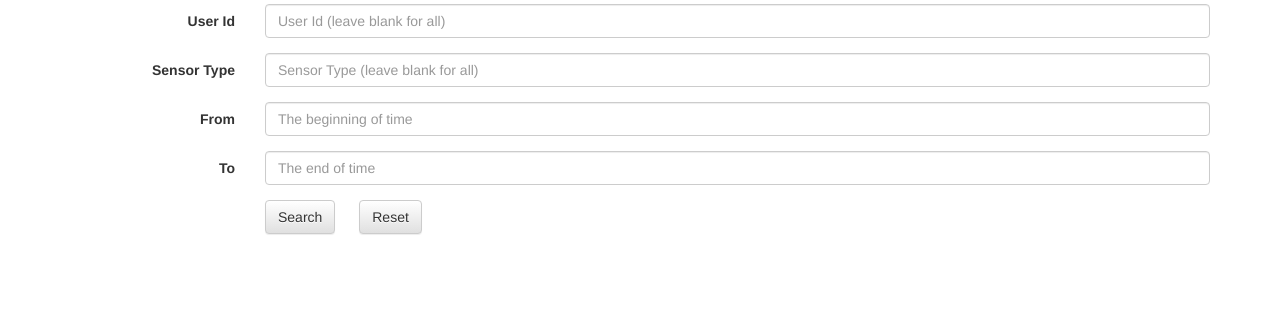
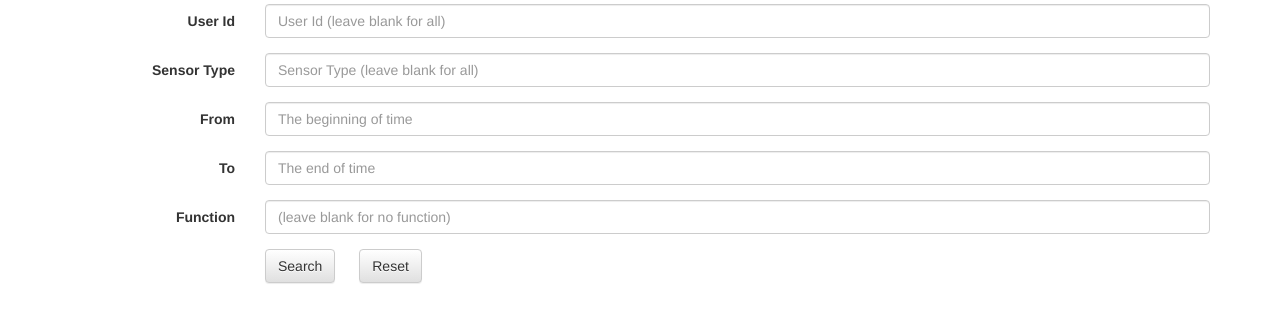
Before and after one commit to cs490m/backend, a Node server app: page / in a window 1280 px wide. Shown: the part 148-471 px from the top of the page. Run offline with Node 20, Linux system fonts and the light colour scheme; some libraries are stand-ins or nearby versions.

Commit message:
added queryFunc parameter to user_data api, updated ui and api to reflect changes. Also made some updates to make the ui a bit more informative

```diff
--- a/package.json
+++ b/package.json
@@ -13,7 +13,7 @@
     "morgan": "~1.3.0",
     "debug": "~2.0.0",
     "ejs" : "~0.8.5",
-    "mongodb": "*",
+    "mongodb": "~2.0",
     "mongoskin": "*"
   },
   "devDependencies": {
--- a/public/javascripts/app.js
+++ b/public/javascripts/app.js
@@ -10,6 +10,22 @@ app.controller('MainController', ['$scope', '$location', '$timeout', '$http', fu
     var url = host + path;
     if ($location.path() != '/add_data' && $location.path() != '/api')
         $location.path("/view_data");
+
+    var exists = function(x) {
+        return x != null && x != "";
+    };
+
+    $scope.clearResults = function() {
+        console.log("clearing results");
+        $scope.showTable = false;
+        $scope.showFuncResult = false;
+        $scope.showGetAlert = false;
+        $scope.showGetError = false;
+        $scope.getId = null;
+        $scope.getType = null;
+        $scope.getStartTime = null;
+        $scope.getEndTime = null;
+    };
 
     var updateView = function() {
         $('#addDataTab').removeClass('active');
@@ -29,11 +45,9 @@ app.controller('MainController', ['$scope', '$location', '$timeout', '$http', fu
     $scope.$on('$locationChangeStart', function() {
         updateView();
     });
+
     updateView();
-
-    var exists = function(x) {
-        return x != null && x != "";
-    };
+    $scope.clearResults();
 
     $scope.submitData = function() {
         $scope.serverSuccess = false;
@@ -51,20 +65,22 @@ app.controller('MainController', ['$scope', '$location', '$timeout', '$http', fu
             method: "POST",
             url: url,
             data: [sensorData]
-        }).success(function(data){
-            console.log("success, hurray. response:");
+        }).success(function(data) {
+            console.log("successfully added data, response:");
             console.log(data);
             $scope.response = data;
             $scope.serverSuccess = true;
-        }).error(function(data){
-            console.log("fail..");
-            console.log(data);
+        }).error(function(data) {
+            console.log("submit data failed");
             $scope.response = data;
             $scope.serverError = true;
         })
     };
 
     $scope.getResults = function() {
+        $scope.showTable = false;
+        $scope.showFuncResult = false;
+        $scope.showGetError = false;
         var getParams = {};
         if (exists($scope.getId))
             getParams.id = $scope.getId;
@@ -74,27 +90,29 @@ app.controller('MainController', ['$scope', '$location', '$timeout', '$http', fu
             getParams.end = $scope.getEndTime;
         if (exists($scope.getType))
             getParams.type = $scope.getType;
+        if (exists($scope.getFunction))
+            getParams.queryFunc = $scope.getFunction;
         $scope.getRequest = "GET : " + path + "&" + $.param(getParams);
-        $scope.showGetInfo = true;
+        $scope.showGetAlert = true;
         $http({
             method: "GET",
             url: url,
             params: getParams
-        }).success(function(data){
-            console.log("success, hurray.");
-            $scope.results = data;
-        }).error(function(){
-            console.log("fail..");
+        }).success(function(data) {
+            console.log("successfully fetched data:");
+            if (Array.isArray(data) && data.length > 0) {
+                $scope.result = data;
+                $scope.showTable = true;
+            } else {
+                $scope.funcResult = JSON.stringify(data);
+                $scope.showFuncResult = true;
+            }
+        }).error(function(data) {
+            $scope.getError = data.error;
+            $scope.showGetError = true;
+            console.log("failed to fetch data");
+            console.log(data);
         })
-    };
-
-    $scope.clearResults = function() {
-        $scope.results = [];
-        $scope.showGetInfo = false;
-        $scope.getId = null;
-        $scope.getType = null;
-        $scope.getStartTime = null;
-        $scope.getEndTime = null;
     };
 
     $scope.disableAddDataButton = function() {
--- a/views/index.ejs
+++ b/views/index.ejs
@@ -90,13 +90,19 @@
           <div class="form-group">
             <label class="col-sm-2 control-label">From</label>
             <div class="col-sm-10">
-              <input ng-model="getStartTime" type="text" class="form-control" placeholder="The beginning of time">
+              <input ng-model="getStartTime" type="number" class="form-control" placeholder="The beginning of time">
             </div>
           </div>
           <div class="form-group">
             <label class="col-sm-2 control-label">To</label>
             <div class="col-sm-10">
-              <input ng-model="getEndTime" type="text" class="form-control" placeholder="The end of time">
+              <input ng-model="getEndTime" type="number" class="form-control" placeholder="The end of time">
+            </div>
+          </div>
+          <div class="form-group">
+            <label class="col-sm-2 control-label">Function</label>
+            <div class="col-sm-10">
+              <input ng-model="getFunction" type="text" class="form-control" placeholder="(leave blank for no function)">
             </div>
           </div>
           <div class="form-group">
@@ -107,23 +113,34 @@
           </div>
         </form>
 
-        <div class="alert alert-info col-sm-offset-2 col-sm-10" ng-show="showGetInfo" role="alert">{{ getRequest }}</div>
+        <div class="alert alert-info col-sm-offset-2 col-sm-10" ng-show="showGetAlert" role="alert">
+          {{ getRequest }}
+        </div>
 
-        <table class="table" ng-show="results.length > 0">
+        <div class="alert alert-success col-sm-offset-2 col-sm-10" ng-show="showFuncResult" role="alert">
+          {{ "Result : " + funcResult }}
+        </div>
+
+
+        <div class="alert alert-danger col-sm-offset-2 col-sm-10" ng-show="showGetError" role="alert">
+          {{ "Error : " + getError }}
+        </div>
+
+        <table class="table" ng-show="showTable">
           <tr>
             <th>UserId</th>
             <th>Sensor Type</th>
             <th>Timestamp</th>
             <th>Value</th>
           </tr>
-          <tr ng-repeat="entry in results">
+          <tr ng-repeat="entry in result">
             <td>{{ entry.id }}</td>
             <td>{{ entry.type }}</td>
             <td>{{ entry.time }}</td>
             <td>{{ entry.value }}</td>
           </tr>
         </table>
-      </div> <!-- viewData -->
+    </div> <!-- viewData -->
 
       <div ng-show="showAPI" class="col-sm-offset-1 col-sm-10">
 
@@ -144,7 +161,11 @@
             </tr>
             <tr>
               <th>Example Body</th>
-              <td>[{"id":"test","type":"gps","time":123,"value":"123"},{"id":"test","type":"gps","time":456,"value":"345"}]</td>
+              <td>[tuple, tuple, tuple, ...]</td>
+            </tr>
+            <tr>
+              <th>Example Tuple</th>
+              <td>"id":"test","type":"gps","time":123,"value":123}</td>
             </tr>
           </table>
         </div>
@@ -162,15 +183,38 @@
             </tr>
             <tr>
               <th>Params</th>
-              <td>id, type, start (start time inclusive), end (end time exclusive)</td>
+              <td>id, type, start (start time inclusive), end (end time exclusive), queryFunc</td>
             </tr>
             <tr>
               <th>Example Request</th>
               <td>/api/user_data&id=test&start=0&end=500&type=gps</td>
             </tr>
+            <tr>
+              <th>Example Function</th>
+              <td>return 23;</td>
+            </tr>
+            <tr>
+              <th>Example Function</th>
+              <td>var max = 0; for (var i = 0; i < data.length; i++) max = Math.max(max, data[i].time); return max;</td>
+            </tr>
+            <tr>
+              <th>Response (no function)</th>
+              <td>No function: [tuple, tuple, tuple]</td>
+            </tr>
+            <tr>
+              <th>Response (with function)</th>
+              <td>{"result":"return value of your function"}</td>
+            </tr>
+            <tr>
+              <th>Example Tuple</th>
+              <td>"id":"test","type":"gps","time":123,"value":123}</td>
+            </tr>
+            <tr>
+              <th>Note</th>
+              <td>If your query includes a function, the response is a javascript object containing the return value of your function. If there is no function, the response is an array of tuples</td>
+            </tr>
           </table>
         </div>
-
 
       </div><!-- showAPI -->
 
```
Also changed, not shown: routes/users.js (+20 -18 lines), bin/www.
